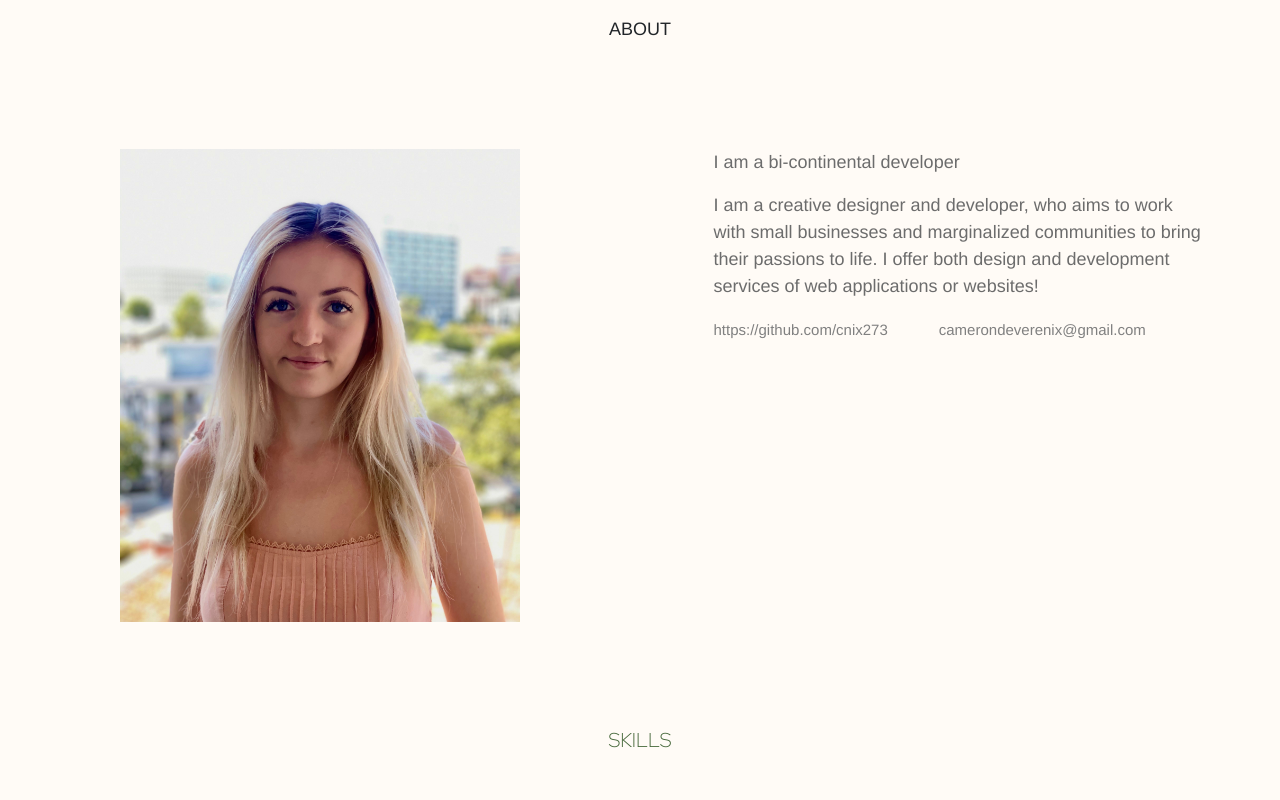
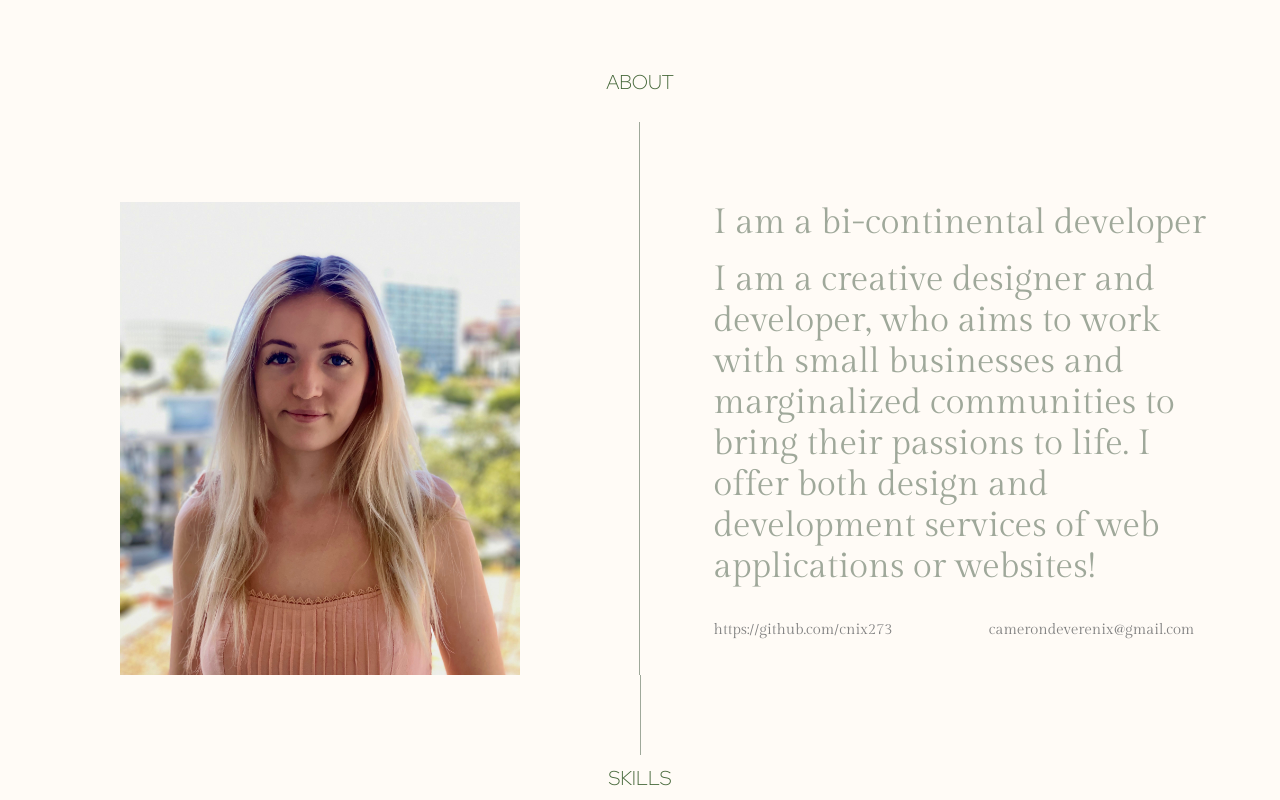
Before and after one commit to cnix273/porfolio-redesign, a React (Create React App) app: page / in a window 1280 px wide. Shown: the part 980-1780 px from the top of the page. Built offline with nearby package versions, Linux system fonts and the light colour scheme.

Commit message:
added styling to header and increased padding above

```diff
--- a/src/components/About/style.css
+++ b/src/components/About/style.css
@@ -1,6 +1,16 @@
 #aboutContainer {
-    padding: 63px 15px 15px;
-    /* margin-bottom: 10px; */
+    padding: 92px 15px 0px;
+}
+
+#pre-about {
+    padding-top: 34px;
+}
+
+#about-header {
+    padding-top: 34px;
+    color: #436537;
+    font-family: 'Red Hat Display', sans-serif;
+    font-size: 20px;
 }
 
 #mainImage {
@@ -10,30 +20,37 @@
 
     /* Display */
     display: block;
-    margin: 80px auto;
+    margin: 80px auto 0px;
     border-radius: 0;
 
     width: 400px;
     height: auto!important;
 }
 
-#portfolio-picture {
+.midline-border {
     border-right: 1px solid rgb(159, 168, 154);
-    /* rgba(245, 236, 227); */
-    /* color: rgb(159, 168, 154)!important; */
 }
 
 #about-text {
-    padding: 80px 73.5px;
-    color: rgb(108, 108, 108);
+    padding: 80px 73.5px 0px;
+    /* color: rgb(108, 108, 108); */
+    /* color: rgb(159, 168, 154); */
+    color: #9FA89A;
 }
 
 #about-text p {
     text-align: left;
     padding: 0;
+    font-family: "Gilda Display", serif;
+    font-size: 35px;
+    line-height: normal;
 }
 
 .contactlinks {
     color: grey!important;
     font-size: 15px;
 }
+
+#pre-skills {
+    height: 80px;
+}
```
